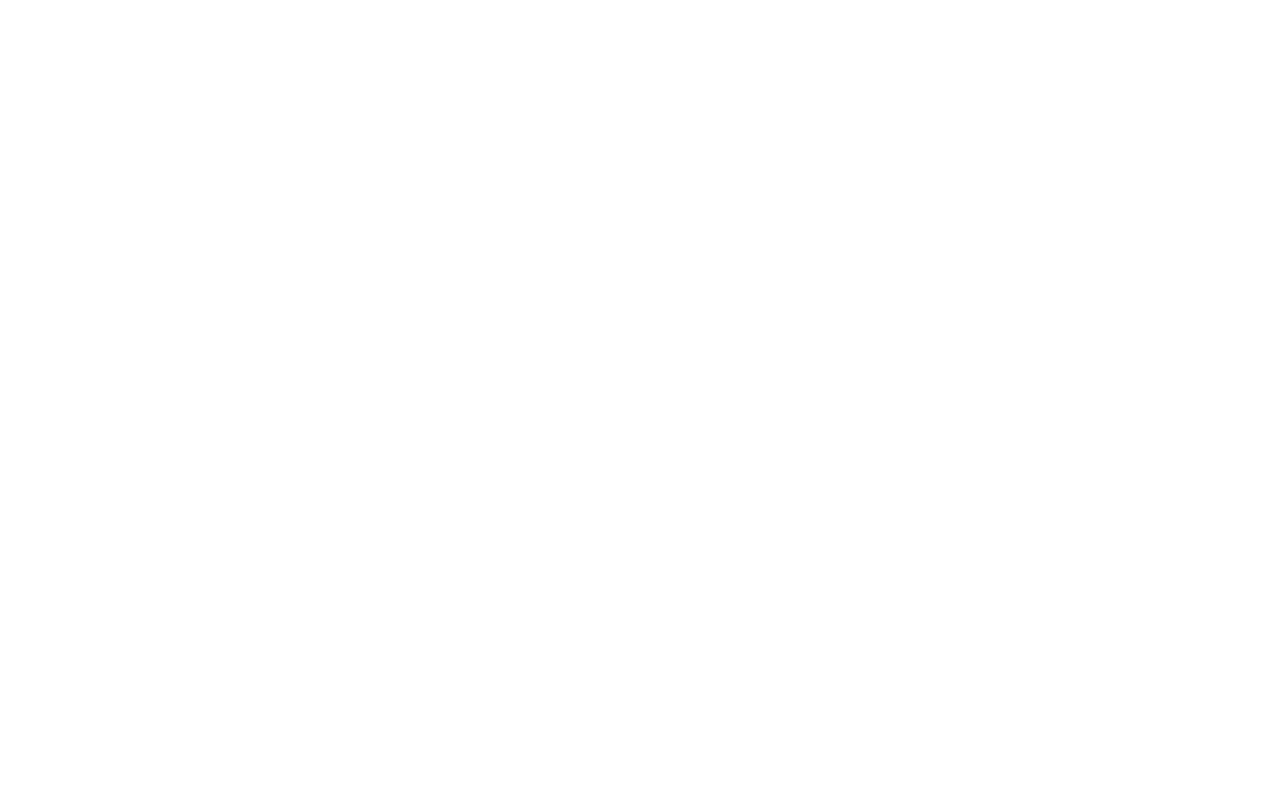
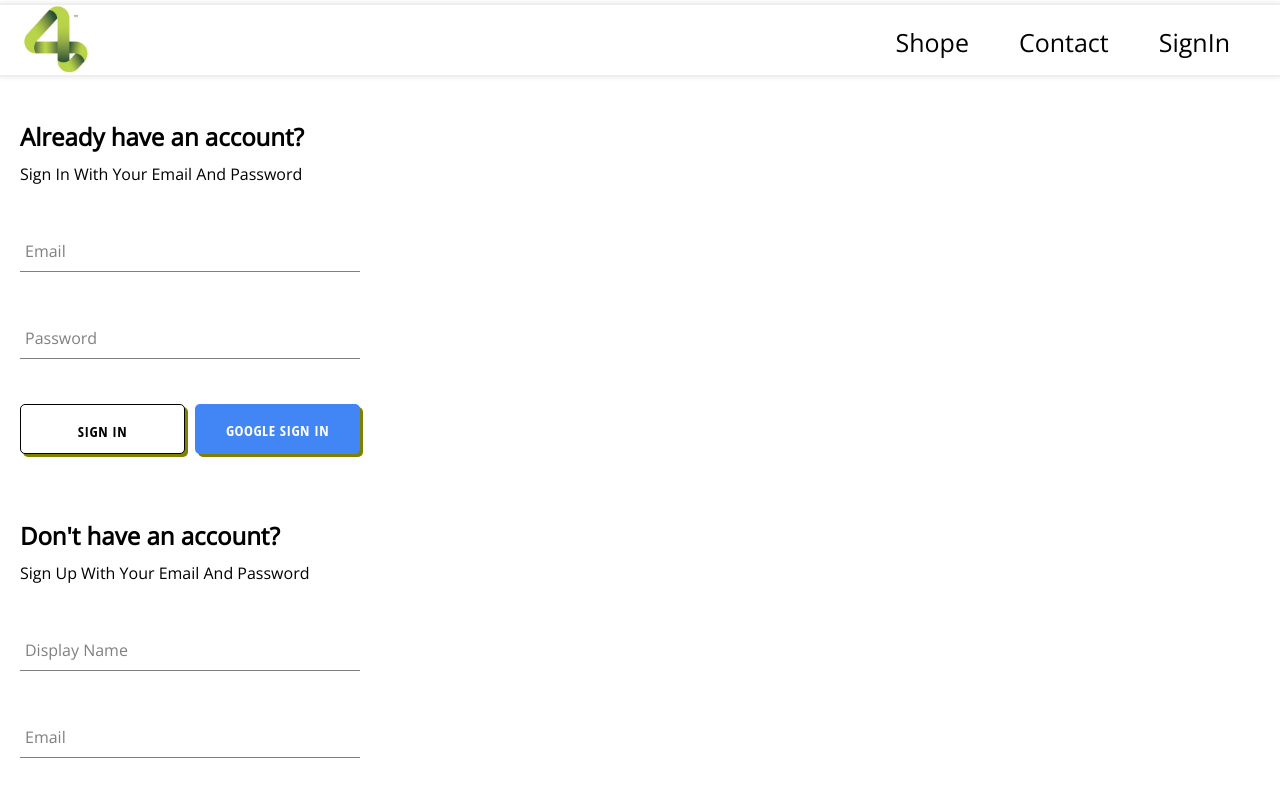
Before and after one commit to fortuneonyeka/4tune-clothing, a React (Create React App) app: page /auth in a window 1280 px wide. Before the commit this address had no page. Shown: the top 800 px of the page. Built offline with nearby package versions, Linux system fonts and the light colour scheme.

Commit message:
authenticate user sin in with signinwithemailandpassword from firebase

```diff
--- a/src/App.js
+++ b/src/App.js
@@ -4,7 +4,7 @@
 import Navigation from "./routes/navigation/Navigation";
 import Shop from "./routes/shop/Shop";
 import { Contact } from "./routes/contact/Contact";
-import SignIn from "./routes/signIn/SignIn";
+import Authentication from "./routes/sign-in-authentication/Authentication";
 import { Fragment } from "react";
 
 
@@ -21,7 +21,7 @@
         <Route index element={<Home />}/>
         <Route path="shop" element={<Shop />}/>
         <Route path="contact" element={<Contact />}/>
-        <Route path="sign-in" element={<SignIn />}/>
+        <Route path="auth" element={<Authentication />}/>
 
         </Route>
 
--- a/src/Components/button/Button.jsx
+++ b/src/Components/button/Button.jsx
@@ -1,16 +1,20 @@
-import React from 'react'
-import "./button.styles.scss"
+import React from "react";
+import "./button.styles.scss";
 
 const BUTTON_TYPE_CLASSES = {
   google: "google-sign-in",
-  inverted: "inverted"
-}
+  inverted: "inverted",
+};
 
+const Button = ({ children, buttonType, ...otherProps }) => {
+  return (
+    <button
+      className={`button-container ${BUTTON_TYPE_CLASSES[buttonType]}`}
+      {...otherProps}
+    >
+      {children}
+    </button>
+  );
+};
 
-const Button = ({children, buttonType, ...otherProps}) => {
-  return (
-    <button className={`button-container ${BUTTON_TYPE_CLASSES[buttonType]}`} {...otherProps}>{children}</button>
-  )
-}
-
-export default Button
+export default Button;
--- a/src/Components/button/button.styles.scss
+++ b/src/Components/button/button.styles.scss
@@ -4,7 +4,6 @@
   height: 50px;
   letter-spacing: 0.5px;
   line-height: 50px;
-  padding: 0 35px 0 35px;
   font-size: 15px;
   background-color: green;
   color: white;
@@ -28,6 +27,7 @@
     background-color: #4285f4;
     color: white;
 
+
     &:hover {
       background-color: #357ae8;
       border: none;
--- a/src/Components/form-inputs/Form-input.jsx
+++ b/src/Components/form-inputs/Form-input.jsx
@@ -1,10 +1,10 @@
 import React from "react";
 import "./form-inputs.styles.scss";
 
-const FormInput = ({ label, inputOptions }) => {
+const FormInput = ({ label, inputOptions, loginOptions }) => {
   return (
     <div className="group">
-       <input className="form-input" {...inputOptions} />
+       <input className="form-input" {...inputOptions} {...loginOptions} />
       {label && (
         <label
           className={`${
--- /dev/null
+++ b/src/Components/sign-in/SignInForm.jsx
@@ -0,0 +1,90 @@
+import React, { useState } from "react";
+import FormInput from "../form-inputs/Form-input";
+import {
+  signInWithGooglePopup,
+  createUserDocumentFromAuth,
+  signInAuthUserWithEmailAndPassword
+} from "../../utils/firebase/Firebase.utils";
+import "./sign-in-form-styles.scss"
+import Button from "../button/Button";
+
+const defaultFormFields = {
+  email: "",
+  password: "",
+};
+
+const SignInForm = () => {
+  const [formFields, setFormFields] = useState(defaultFormFields);
+
+  const { email, password } = formFields;
+
+  const resetFormField = () => {
+    setFormFields(defaultFormFields);
+  };
+
+  const handleSubmit = async (event) => {
+    event.preventDefault();
+
+
+    try {
+     const response = await signInAuthUserWithEmailAndPassword(email, password)
+     console.log(response);
+      resetFormField();
+    } catch (error) {
+
+    }
+  };
+
+  const SignInWithGoogle =  async () => {
+    const {user} = await signInWithGooglePopup()
+    await createUserDocumentFromAuth(user)
+
+  }
+
+  const handleChange = (event) => {
+    const { name, value } = event.target;
+
+    setFormFields({ ...formFields, [name]: value });
+  };
+  return (
+    <div className="sign-up-container">
+      <h2>Already have an account?</h2>
+      <span>Sign In With Your Email And Password</span>
+
+      <form onSubmit={handleSubmit}>
+        <FormInput
+         label="Email"
+         inputOptions={{
+          required:true,
+          type:"email",
+          onChange:handleChange,
+          name:"email",
+          value:email,
+         }}
+
+        />
+
+
+        <FormInput
+         label="Password"
+         inputOptions={{
+          required: true,
+          type:"password",
+          minLength:6,
+          onChange:handleChange,
+          name:"password",
+          value:password,
+         }}
+
+        />
+        <div className="buttons-container">
+          <Button buttonType="inverted" type="submit">Sign In</Button>
+          <Button  buttonType="google" onClick={SignInWithGoogle}>Google Sign In</Button>
+        </div>
+
+      </form>
+    </div>
+  );
+};
+
+export default SignInForm;
--- /dev/null
+++ b/src/Components/sign-in/sign-in-form-styles.scss
@@ -0,0 +1,17 @@
+.sign-up-container {
+  display: flex;
+  flex-direction: column;
+  width: 380px;
+  padding: 20px;
+  margin-top: 15px;
+
+
+  h2 {
+    margin: 10px 0;
+  }
+
+  .buttons-container {
+    display: flex;
+   justify-content: space-between;
+  }
+}
--- a/src/routes/navigation/Navigation.jsx
+++ b/src/routes/navigation/Navigation.jsx
@@ -25,7 +25,7 @@
           <Link className="nav-link" to="/contact" style={{marginRight:"50px", fontSize:"25px"}}>
             Contact
           </Link>
-          <Link className="nav-link" to="/sign-in" style={{marginRight:"50px", fontSize:"25px"}}>
+          <Link className="nav-link" to="/auth" style={{marginRight:"50px", fontSize:"25px"}}>
             SignIn
           </Link>
         </div>
--- a/src/routes/signIn/SignIn.jsx
+++ b/src/routes/sign-in-authentication/Authentication.jsx
@@ -1,22 +1,19 @@
-import React, { Fragment, useState } from 'react'
+import React, {  useState } from 'react'
+// import FormInput from "../../Components/form-inputs/Form-input"
 import {signInWithGooglePopup, createUserDocumentFromAuth} from "../../utils/firebase/Firebase.utils"
-import Button from "../../Components/button/Button"
+
 // import { getRedirectResult } from "firebase/auth"
 // import {signInWithGoogleRedirect, auth} from "../../utils/firebase/Firebase.utils"
 import SignUpForm from "../../Components/sign-up-form/SignUpForm"
 import { Helmet } from "react-helmet-async"
 
-
-
-const SignIn = () => {
+import SignInForm from "../../Components/sign-in/SignInForm"
 
 
 
-  const logGoogleUser =  async () => {
-    const {user} = await signInWithGooglePopup()
-     createUserDocumentFromAuth(user)
 
-  }
+const Authentication = () => {
+
 
   // useEffect( () => {
   //   async function signInWithRedirect() {
@@ -33,23 +30,18 @@
 
 
   return (
-    <Fragment>
+    <div className="">
 
       <Helmet>
         <title>Login</title>
         <meta name="description" content="User Login page."/>
         <link rel="canonical" href="/sign-in" />
-        {/* Disallowing google robot to crawl this page. */}
-        <meta name="robots" content="noindex"/>
       </Helmet>
-      <div>
-        <h3>Sign In</h3>
-        <Button buttonType="google" onClick={logGoogleUser}>Sign in with Google</Button>
-        {/* <button onClick={signInWithGoogleRedirect}>Sign in with Google Redirect</button> */}
-        <SignUpForm />
-      </div>
-    </Fragment>
+     <SignInForm />
+     <SignUpForm />
+    </div>
   )
 }
 
-export default SignIn
+
+export default Authentication
--- /dev/null
+++ b/src/routes/sign-in-authentication/sign-in.styles.scss
@@ -0,0 +1,3 @@
+.button-container {
+  display: flex;
+}
--- a/src/utils/firebase/Firebase.utils.js
+++ b/src/utils/firebase/Firebase.utils.js
@@ -1,5 +1,5 @@
 import { initializeApp } from "firebase/app"
-import {getAuth,  signInWithPopup, GoogleAuthProvider,signInWithRedirect,createUserWithEmailAndPassword} from "firebase/auth"
+import {getAuth,  signInWithPopup, GoogleAuthProvider,signInWithRedirect,createUserWithEmailAndPassword, signInWithEmailAndPassword} from "firebase/auth"
 // import {signInWithRedirect,} from "firebase/auth"
 import {getFirestore, doc, getDoc, setDoc, } from "firebase/firestore"
 
@@ -68,3 +68,8 @@
 
   return await createUserWithEmailAndPassword(auth, email, password)
 }
+export const signInAuthUserWithEmailAndPassword = async (email, password) => {
+  if(!email || !password) return
+
+  return await signInWithEmailAndPassword(auth, email, password)
+}
```
